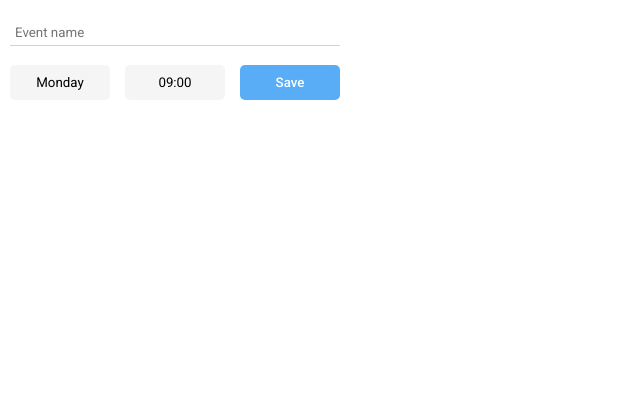
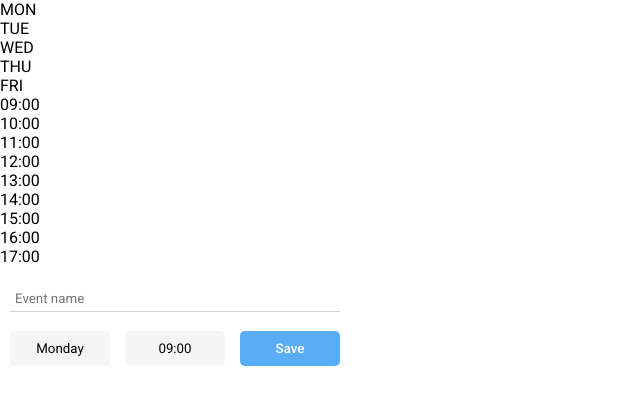
Before and after one commit to tom-penny/calendar, a React (Create React App) app: page / in a window 1280 px wide. Shown: the top 404 px of the page, without its empty margins (0-640 px from the left). Built offline with nearby package versions, Linux system fonts and the light colour scheme.

Commit message:
create basic grid structure

```diff
--- a/src/components/Grid.jsx
+++ b/src/components/Grid.jsx
@@ -3,7 +3,33 @@ import { Event } from './Event'
 
 export const Grid = () => {
 
+    const createCells = () => {
+
+        const arr = []
+        for (let i = 0; i < 45; i++) {
+            arr.push({})
+        }
+
+        return arr.map((cell) => <div className='grid__cell'/>)
+    }
+
     return <div className='grid'>
-        <Event/>
+        {createCells()}
+
+        <div className='grid__cell'></div>
+        <div className='grid__cell--col-header'>MON</div>
+        <div className='grid__cell--col-header'>TUE</div>
+        <div className='grid__cell--col-header'>WED</div>
+        <div className='grid__cell--col-header'>THU</div>
+        <div className='grid__cell--col-header'>FRI</div>
+        <div className='grid__cell--row-header'>09:00</div>
+        <div className='grid__cell--row-header'>10:00</div>
+        <div className='grid__cell--row-header'>11:00</div>
+        <div className='grid__cell--row-header'>12:00</div>
+        <div className='grid__cell--row-header'>13:00</div>
+        <div className='grid__cell--row-header'>14:00</div>
+        <div className='grid__cell--row-header'>15:00</div>
+        <div className='grid__cell--row-header'>16:00</div>
+        <div className='grid__cell--row-header'>17:00</div>
     </div>
 }
```
